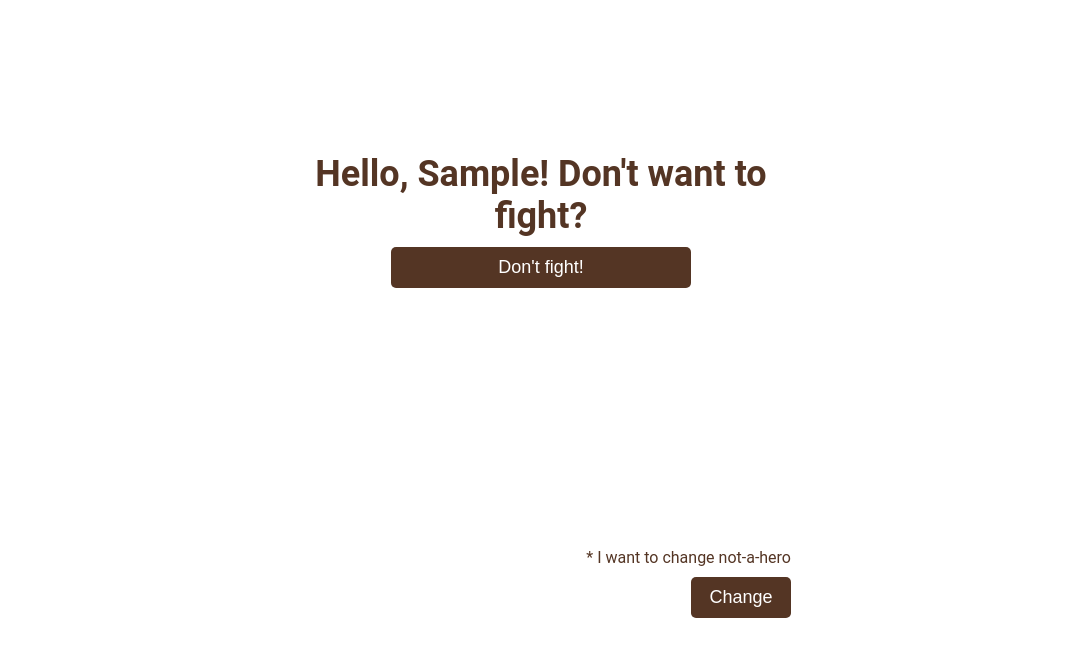
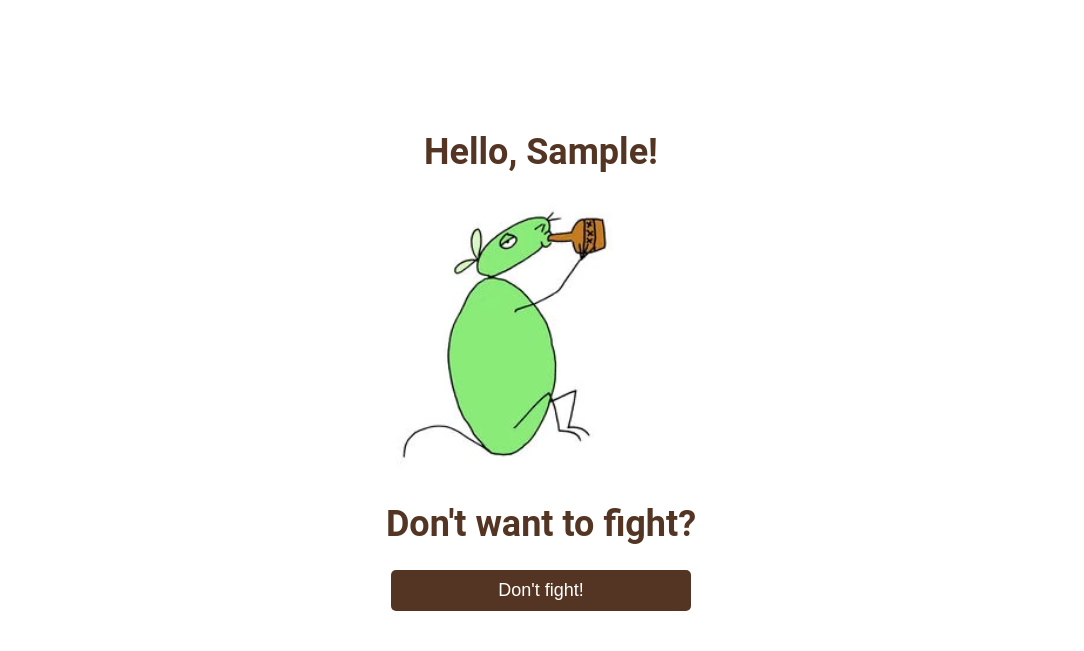
Before and after one commit to RoboWavee/not-fight-club, a plain HTML site: page index.html in a window 1280 px wide. Both pictures are taken after typing "Sample" into the empty fields and a click on the button "This is my name". Shown: the part 149-800 px from the top of the page, without its empty margins (99-1183 px from the left). Drawn offline with Linux system fonts and the light colour scheme; a web font is replaced by a local one.

Commit message:
feat: add hero pic on index page

```diff
--- a/fight.html
+++ b/fight.html
@@ -104,7 +104,7 @@
         </div>
     </section>
 
-    <script src="hero.js"></script>
+    <script src="battle.js"></script>
 </body>
 
 </html>
--- a/index.html
+++ b/index.html
@@ -45,6 +45,15 @@
             <div id="change_section">
                 <div class="greeting_fight">
                     <h2 id="greeting"></h2>
+
+                    <div class="hero_view">
+                        <a href="character.html">
+                        <img class="hero_pic"  id="main_hero_img" src="assets/hero/Mouse.png" alt="hero" />
+                        </a>
+                    </div>
+
+
+                    <h2>Don't want to fight?</h2>
                     <button type="submit" id="fight_button">Don't fight!</button>
                 </div>
 
--- a/index.js
+++ b/index.js
@@ -7,15 +7,24 @@ document.addEventListener('DOMContentLoaded', function() {
     const fightButton = document.getElementById('fight_button');
     const backButton = document.getElementById('back_button');
 
+
+
     changeSection.style.display = 'none';
 
     const savedName = localStorage.getItem('fighterName');
+    const savedHero = localStorage.getItem('selectedHero');
+    const heroImg = document.getElementById('main_hero_img');
 
     if (savedName) {
         enterSection.style.display = 'none';
         changeSection.style.display = 'block';
-        greeting.style.whiteSpace = 'pre-line';
-        greeting.textContent = `Hello, ${savedName}!\nDon't want to fight?`;
+
+        greeting.textContent = `Hello, ${savedName}!`;
+    }
+
+     if (savedHero) {
+        const hero = JSON.parse(savedHero);
+        heroImg.src = hero.image; // Обновляем картинку
     }
 
     nameForm.addEventListener('submit', function(e) {
@@ -27,7 +36,7 @@ document.addEventListener('DOMContentLoaded', function() {
             enterSection.style.display = 'none';
             changeSection.style.display = 'block';
 
-            greeting.textContent = `Hello, ${name}! Don't want to fight?`;
+            greeting.textContent = `Hello, ${name}!`;
             nameInput.value = '';
         }
     });
--- a/style.css
+++ b/style.css
@@ -153,7 +153,27 @@ header .wrapper_container {
   text-align: center;
   display: flex;
   flex-direction: column;
+  gap: 15px;
 }
+
+.hero_view {
+  width: 250px;
+  height: 300px;
+  cursor: pointer;
+}
+
+.hero_pic {
+  width: 100%;
+  height: 100%;
+  object-fit: contain;
+   transition: transform 0.3s;
+}
+
+.hero_pic:hover {
+  transform: scale(1.05);
+}
+
+
 
 #fight_button {
   width: 300px;
@@ -181,7 +201,7 @@ header .wrapper_container {
 
 
 .change_fighter {
-  margin: 250px auto;
+  margin: 100px auto;
   text-align: right;
   display: flex;
   flex-direction: column;
```
Also changed, not shown: battle.js (added, +27 -0 lines), hero.js (+15 -0 lines).
